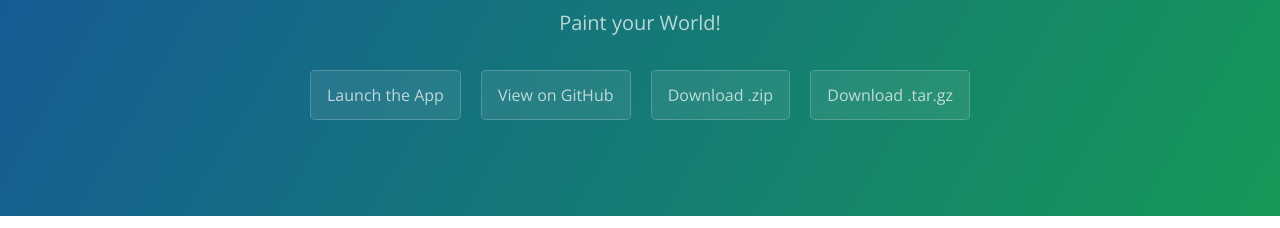
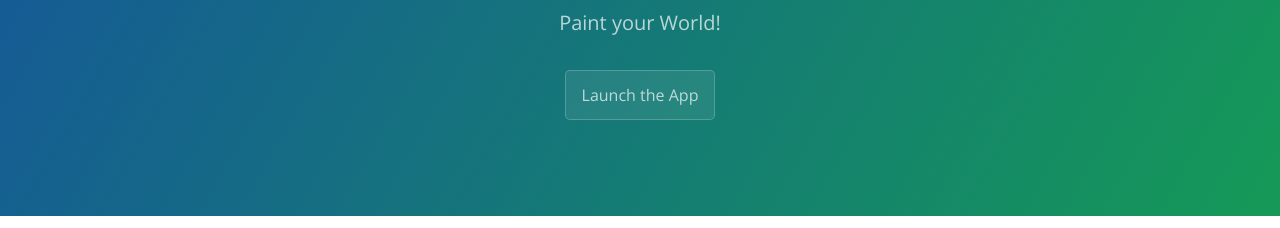
Before and after one commit to DhiMalo/ColorCustomizer, a plain HTML site: page index.html in a window 1280 px wide. Shown: the part 167-395 px from the top of the page. Drawn offline with nearby package versions, Linux system fonts and the light colour scheme.

Commit message:
Update launch button
Now the app will open in a separate window.

```diff
--- a/index.html
+++ b/index.html
@@ -13,10 +13,10 @@
     <section class="page-header">
       <h1 class="project-name">ColorCustomizer</h1>
       <h2 class="project-tagline">Paint your World!</h2>
-      <a href="index2.html" class="btn">Launch the App</a>
-      <a href="https://github.com/DhiMalo/ColorCustomizer" class="btn">View on GitHub</a>
-      <a href="https://github.com/DhiMalo/ColorCustomizer/zipball/master" class="btn">Download .zip</a>
-      <a href="https://github.com/DhiMalo/ColorCustomizer/tarball/master" class="btn">Download .tar.gz</a>
+      <a href="index2.html" target="_blank" class="btn">Launch the App</a>
+      <!--<a href="https://github.com/DhiMalo/ColorCustomizer" class="btn">View on GitHub</a>-->
+      <!--<a href="https://github.com/DhiMalo/ColorCustomizer/zipball/master" class="btn">Download .zip</a>-->
+      <!--<a href="https://github.com/DhiMalo/ColorCustomizer/tarball/master" class="btn">Download .tar.gz</a>-->
     </section>
 
     <section class="main-content">
```
